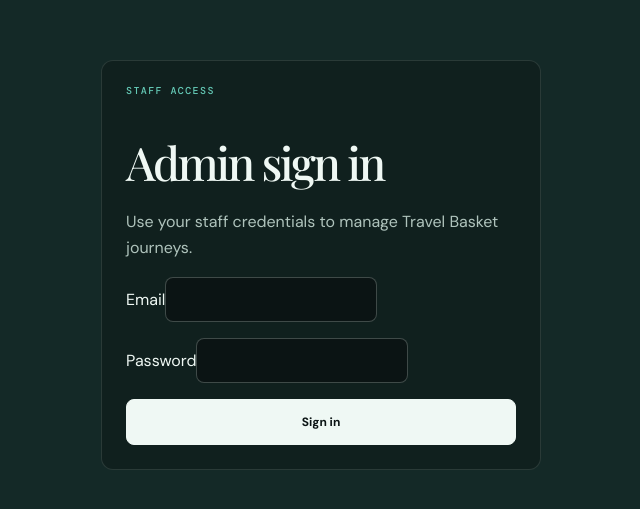
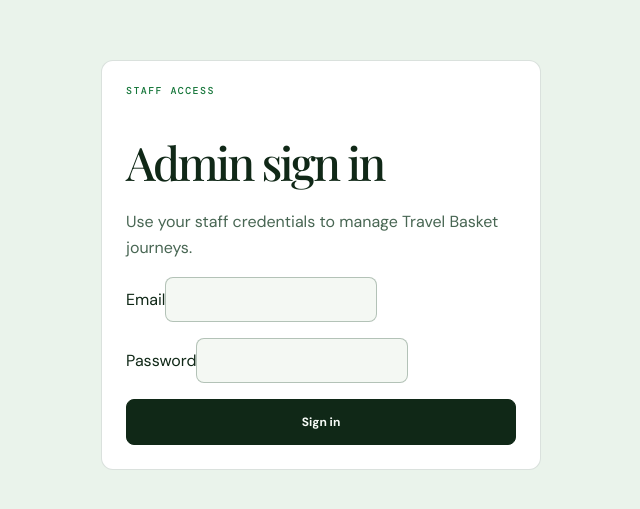
Before and after one commit to TaniKroos/Testing_Steve, a React (Vite) app in the folder frontend/: page /admin/login in a window 1280 px wide. Shown: the part 135-644 px from the top of the page, without its empty margins (319-959 px from the left). Built offline with nearby package versions, Linux system fonts and the light colour scheme; no server answers; a web font is replaced by a local one.

Commit message:
style: introduce green admin and site polish

```diff
--- a/frontend/src/components/admin/AdminLogin.jsx
+++ b/frontend/src/components/admin/AdminLogin.jsx
@@ -1,4 +1,4 @@
-import { useState } from "react";
+import { useEffect, useState } from "react";
 import { useNavigate } from "react-router-dom";
 import { api } from "../../api";
 import { useAuthStore } from "../../stores/authStore";
@@ -11,6 +11,10 @@ export default function AdminLogin() {
   const [credentials, setCredentials] = useState({ email: "", password: "" });
   const [error, setError] = useState("");
   const [submitting, setSubmitting] = useState(false);
+  useEffect(() => {
+    const dark = localStorage.getItem("travel-basket-theme") === "dark" || (!localStorage.getItem("travel-basket-theme") && window.matchMedia("(prefers-color-scheme: dark)").matches);
+    document.documentElement.dataset.theme = dark ? "dark" : "light";
+  }, []);
 
   const submit = async (event) => {
     event.preventDefault();
--- a/frontend/src/styles/components.css
+++ b/frontend/src/styles/components.css
@@ -8,8 +8,9 @@
 .theme-toggle, .menu-toggle, .round-button, .detail-heart, .heart { display: grid; place-items: center; color: var(--text); background: transparent; border: 1px solid var(--line); border-radius: 50%; }
 .theme-toggle, .menu-toggle { width: 36px; height: 36px; }
 .menu-toggle { display: none; }
-.saved-link, .admin-link { display: inline-flex; align-items: center; gap: 6px; color: var(--text-muted); font: 11px var(--mono); }
-.saved-link b { display: grid; min-width: 18px; height: 18px; place-items: center; color: var(--button-text); background: var(--accent); border-radius: 50%; font-size: 9px; }
+.saved-link, .basket-link, .admin-link, .admin-logout { display: inline-flex; align-items: center; gap: 6px; color: var(--text-muted); font: 11px var(--mono); background: transparent; border: 0; }
+.saved-link b, .basket-link b { display: grid; min-width: 18px; height: 18px; place-items: center; color: var(--button-text); background: var(--accent); border-radius: 50%; font-size: 9px; }
+.admin-header { justify-content: space-between; }.admin-header .header-actions { margin-left: auto; }
 .portal-label { color: var(--teal); font: 10px var(--mono); letter-spacing: .12em; }
 
 .primary-button, .outline-button, .search-submit { min-height: 46px; display: inline-flex; align-items: center; justify-content: center; gap: 8px; padding: 0 17px; border-radius: var(--radius-sm); font-size: 12px; font-weight: 700; transition: transform .18s ease, border-color .18s ease; }
--- a/frontend/src/styles/tokens.css
+++ b/frontend/src/styles/tokens.css
@@ -1,17 +1,17 @@
 :root {
   color-scheme: dark;
-  --bg: #0b1414;
-  --panel: #10201e;
-  --panel-raised: #142927;
-  --panel-soft: #193532;
-  --line: rgba(228, 245, 239, 0.12);
-  --line-strong: rgba(228, 245, 239, 0.24);
-  --text: #eff8f4;
-  --text-muted: #afc3bc;
-  --teal: #64c8b5;
-  --accent: #f7d873;
-  --danger: #f3a39b;
-  --button-text: #0b1414;
+  --bg: #09140e;
+  --panel: #102319;
+  --panel-raised: #152d20;
+  --panel-soft: #1c3929;
+  --line: rgba(229, 246, 234, 0.12);
+  --line-strong: rgba(229, 246, 234, 0.24);
+  --text: #f0f8f1;
+  --text-muted: #b1c8b8;
+  --teal: #79d58d;
+  --accent: #a7e5b4;
+  --danger: #f2a49d;
+  --button-text: #09140e;
   --radius-sm: 8px;
   --radius-md: 12px;
   --radius-lg: 16px;
@@ -29,16 +29,16 @@
 
 [data-theme="light"] {
   color-scheme: light;
-  --bg: #f5f6f1;
+  --bg: #f4f8f3;
   --panel: #ffffff;
-  --panel-raised: #eef4ef;
-  --panel-soft: #e4eee8;
-  --line: rgba(11, 36, 32, 0.15);
-  --line-strong: rgba(11, 36, 32, 0.28);
-  --text: #10201e;
-  --text-muted: #48625a;
-  --teal: #16766e;
-  --accent: #b78d13;
+  --panel-raised: #eaf3eb;
+  --panel-soft: #dfece1;
+  --line: rgba(12, 56, 28, 0.15);
+  --line-strong: rgba(12, 56, 28, 0.28);
+  --text: #102817;
+  --text-muted: #486653;
+  --teal: #16763a;
+  --accent: #398a50;
   --danger: #a8423a;
-  --button-text: #f7fbf8;
+  --button-text: #f8fcf8;
 }
```
Also changed, not shown: frontend/src/styles/pages.css.
